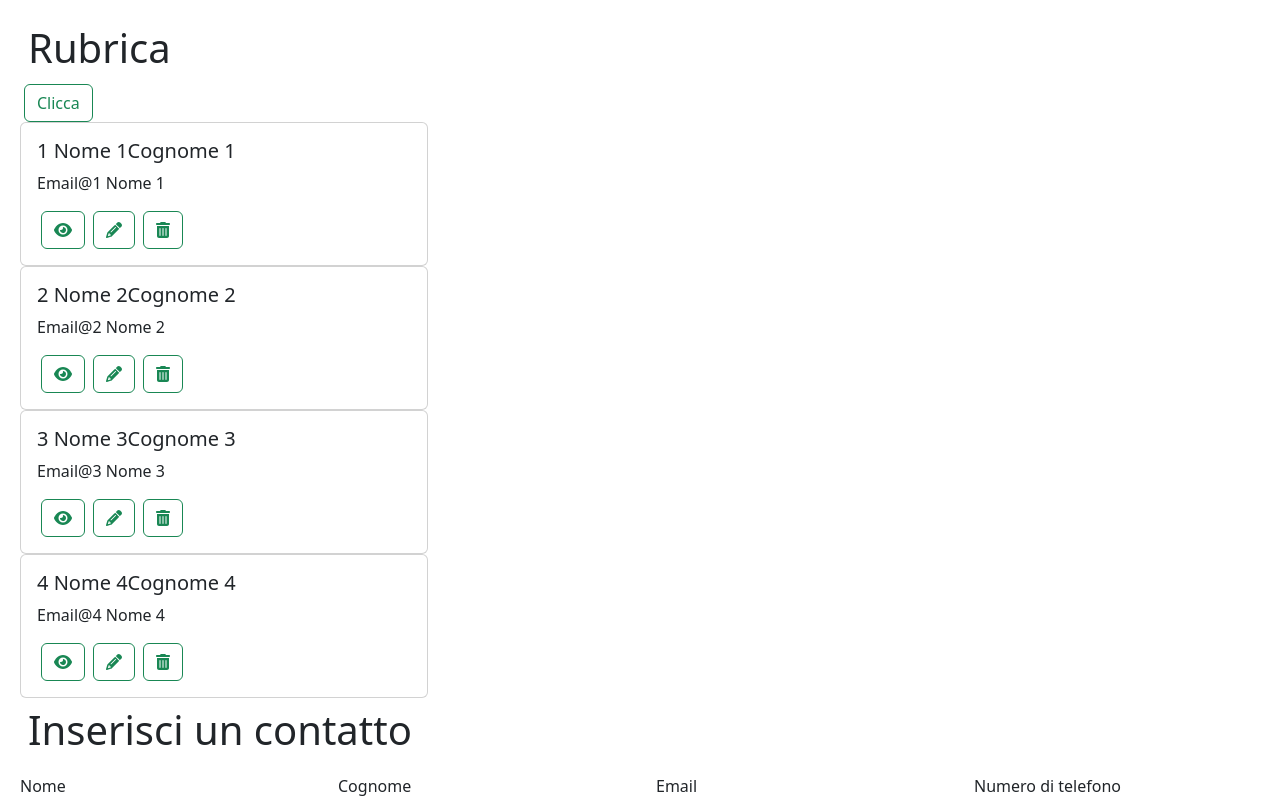
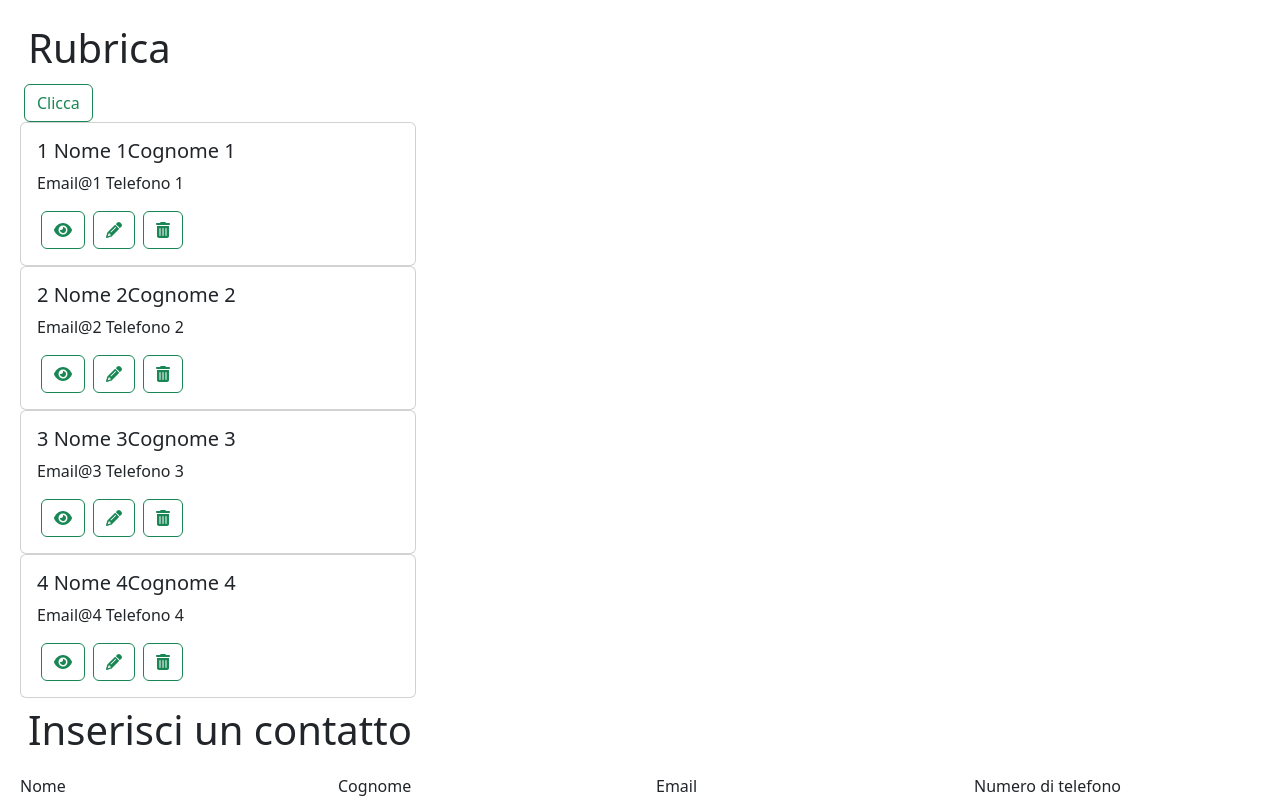
Before and after one commit to SaraFalchetti/Progetto-React, a React (Create React App) app in the folder React/: page / in a window 1280 px wide. Both pictures are taken after a click on the button "Clicca". Shown: the top 800 px of the page. Built offline with nearby package versions, Linux system fonts and the light colour scheme.

Commit message:
Card con funzionalità

```diff
--- a/React/src/Home/Home.js
+++ b/React/src/Home/Home.js
@@ -117,33 +117,37 @@ const Home = () => {
             />
           }
 
-          {!show && dati.map((card) =>
-            <Card key={card.id}>
-                  <div className="card-body">
+          <div className='row'>
+
+            {!show && dati.map((card) =>
+              <Card key={card.id}>
+
                     <h5 className="card-title"> {card.id} {card.nome}
                       {card.cognome}
                     </h5>
-                    <div className="card-text">{card.email} {card.nome}
-                      <p className="card-text">  </p>
+                    <div className="card-text">
+                      <p className="card-text"> {card.email} {card.numero} </p>
                       <div>
-                        <button type="button" className="btn btn-outline-success mx-1" data-bs-toggle="modal" data-bs-target="#exampleModal"
-                        ><FontAwesomeIcon icon={faEye}
-                        />
+                        <button type="button" className="btn btn-outline-success mx-1" data-bs-toggle="modal" data-bs-target="#indirizzoModal"
+                          onClick={() => saveIndirizzoHandler(card.indirizzo)}
+                        ><FontAwesomeIcon icon={faEye} />
                         </button>
-                        <button type="button" className="btn btn-outline-success mx-1" //onClick={() => modificaContatto(card)}
 
-                        ><FontAwesomeIcon icon={faPencilAlt}
-                          /></button>
-                        <button type="button" className="btn btn-outline-success mx-1" //onClick={() => deleteContatto(card.id)}
+                        <button type="button" className="btn btn-outline-success mx-1" onClick={() => modificaHandler(card)}
+                        ><FontAwesomeIcon icon={faPencilAlt} /></button>
 
-                        ><FontAwesomeIcon icon={faTrashAlt}
-                          /></button>
+                        <button type="button" className="btn btn-outline-success mx-1" data-bs-toggle="modal" data-bs-target="#eliminaModal"
+                          onClick={() => prendiId(card.id)}
+                        ><FontAwesomeIcon icon={faTrashAlt} /></button>
                       </div>
                     </div>
-                  </div>
-            </Card>)
-          }
+
+              </Card>)
+            }
+          </div>
         </div>
+
+
 
         <div className='row'>
           <div className='col-12 mt-1 mx-3 p-1'><h1>Inserisci un contatto</h1></div>
--- a/React/src/card/Card.js
+++ b/React/src/card/Card.js
@@ -3,11 +3,13 @@ import React from "react";
 const Card = (props) => {
   return (
     <div className="row">
-      <div className="col-sm-6">
+      <div className='col-sm-6'>
         <div className="card">
+        <div className="card-body">
           {props.children}
         </div>
       </div>
+    </div>
     </div>
   );
 };
```
